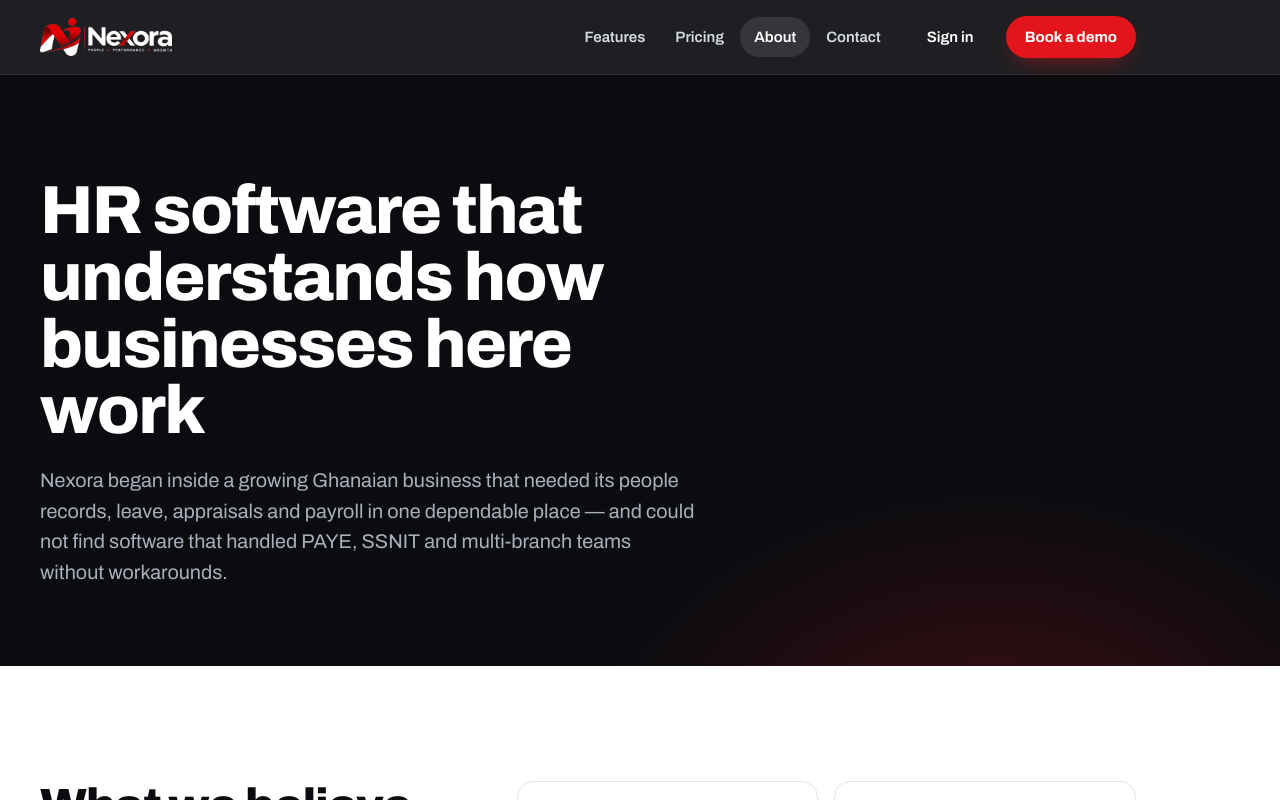
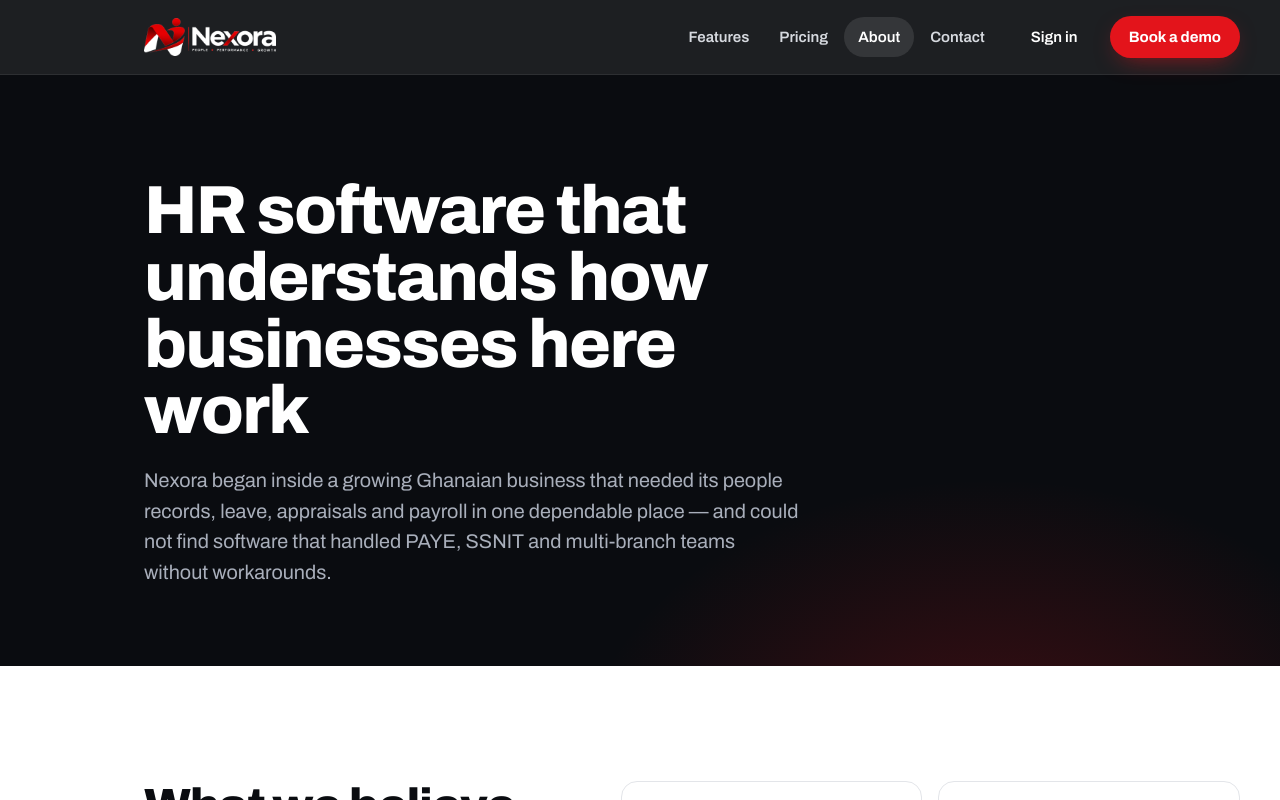
Before and after one commit to TuaMaley/flicksnlicks-hr, a Next.js app: page /about in a window 1280 px wide. Built offline with nearby package versions, Linux system fonts and the light colour scheme.

Commit message:
Add files via upload

```diff
--- a/app/_site/site.css
+++ b/app/_site/site.css
@@ -20,9 +20,11 @@
 .nx :focus-visible{outline:3px solid var(--red);outline-offset:3px;border-radius:4px}
 .nx main{flex:1 0 auto}
 .nx > header,.nx > footer{flex:0 0 auto}
-.nx .wrap{max-width:var(--wrap);margin:0 auto;padding:0 1.5in 0 var(--gutter)}
-/* Keep a usable content width on smaller screens. */
-@media(max-width:900px){.nx .wrap{padding-right:var(--gutter)}}
+/* Keep desktop content 1.5 inches from the LEFT page edge.
+   Remove the centered max-width constraint that creates excessive blank space. */
+.nx .wrap{width:100%;max-width:none;margin:0;padding:0 var(--gutter) 0 1.5in}
+/* On narrower screens use the original responsive gutter to avoid squeezing content. */
+@media(max-width:900px){.nx .wrap{padding-left:var(--gutter)}}
 .nx h1,.nx h2,.nx h3,.nx h4{color:var(--ink);font-weight:800;letter-spacing:-.025em;margin:0;font-variation-settings:'wdth' 112}
 .nx h1{font-size:clamp(40px,6.4vw,80px);line-height:.98;font-variation-settings:'wdth' 125}
 .nx h2{font-size:clamp(30px,3.8vw,48px);line-height:1.05;font-variation-settings:'wdth' 120}
```
